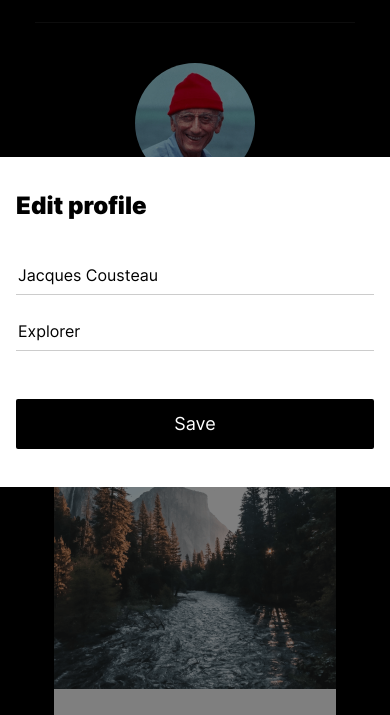
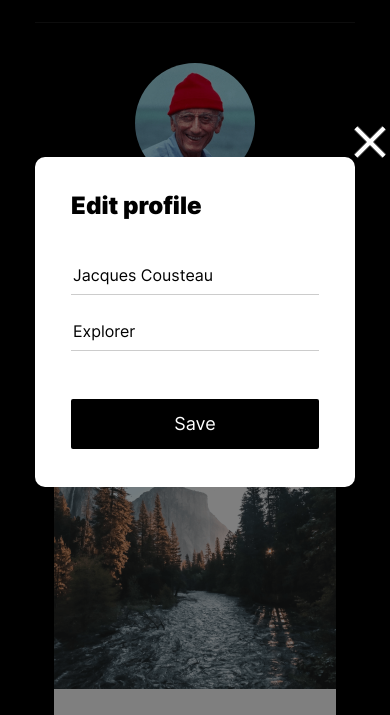
Before and after one commit to Tealii/web_project_4, a plain HTML site: page index.html in a window 390 px wide. Both pictures are taken after a click on the button 299 px from the left and 325 px from the top of the page. Shown: the part 100-815 px from the top of the page. Drawn offline with Linux system fonts and the light colour scheme.

Commit message:
feat: added functionality to form style: edited styles in profile section dealing with   different viewports and input values refactor: renamed some styles

```diff
--- a/blocks/photo-grid/__heart-icon/photo-grid__heart-icon.css
+++ b/blocks/photo-grid/__heart-icon/photo-grid__heart-icon.css
@@ -10,6 +10,6 @@
   height: 18px;
 }
 
-.photo-grid__heart-icon:hover {
+/* .photo-grid__heart-icon:hover {
   opacity: .8;
-}
+} */
--- a/blocks/profile-info/__subtitle/profile-info__subtitle.css
+++ b/blocks/profile-info/__about/profile-info__about.css
@@ -1,4 +1,4 @@
-.profile-info__subtitle {
+.profile-info__about {
   font-size: 18px;
   line-height: 22px;
   color: #fff;
@@ -6,9 +6,9 @@
 }
 
 @media (max-width: 720px) {
-  .profile-info__subtitle {
+  .profile-info__about {
     font-size: 14px;
     line-height: 17px;
-    padding: 0;
+    padding: 0 12px 0 12px;
   }
 }
--- a/blocks/profile-info/__container/profile-info__container.css
+++ b/blocks/profile-info/__container/profile-info__container.css
@@ -2,7 +2,7 @@
   display: flex;
   flex-wrap: wrap;
   align-items: center;
-  padding: 0 154px 0 30px
+  padding: 0 142px 0 30px
 }
 
 @media (max-width: 960px) {
--- a/blocks/profile-info/__edit-btn/profile-info__edit-btn.css
+++ b/blocks/profile-info/__edit-btn/profile-info__edit-btn.css
@@ -8,6 +8,7 @@
   box-sizing: border-box;
   border: 1px solid #fff;
   padding: 7px;
+  margin-right: 12px;
 }
 
 .profile-info__edit-btn:hover {
@@ -18,6 +19,6 @@
   .profile-info__edit-btn {
     width: 18px;
     height: 18px;
-    padding: 5.25px;
+    padding: 5px;
   }
 }
--- a/blocks/profile-info/__title/profile-info__title.css
+++ b/blocks/profile-info/__name/profile-info__name.css
@@ -1,4 +1,4 @@
-.profile-info__title {
+.profile-info__name {
   font-size: 42px;
   font-weight: 400;
   line-height: 56px;
@@ -8,14 +8,14 @@
 }
 
 @media (max-width: 960px) {
-  .profile-info__title {
+  .profile-info__name {
     font-size: 28px;
   }
 }
 
 @media (max-width: 720px) {
-  .profile-info__title {
+  .profile-info__name {
     font-size: 22px;
-    padding-right: 17.25px;
+    padding-right: 18px;
   }
 }
--- a/blocks/profile-info/profile-info.css
+++ b/blocks/profile-info/profile-info.css
@@ -1,15 +1,13 @@
 @import url("./__container/profile-info__container.css");
-@import url("./__title/profile-info__title.css");
+@import url("./__name/profile-info__name.css");
 @import url("./__edit-btn/profile-info__edit-btn.css");
-@import url("./__subtitle/profile-info__subtitle.css");
+@import url("./__about/profile-info__about.css");
 
-.profile-info {
-  max-width: 428px;
-}
+
 
 @media (max-width: 720px) {
   .profile-info {
-    min-width: 280px;
+    max-width: 250px;
     min-height: 66px;
   }
 }
--- a/index.html
+++ b/index.html
@@ -30,9 +30,9 @@
               in a light blue button up and red beanie cap">
 
         <div class="profile-info profile-info__container">
-          <h1 class="profile-info__title">Jacques Cousteau</h1>
+          <h1 class="profile-info__name">Jacques Cousteau</h1>
           <button class="profile-info__edit-btn"></button>
-          <p class="profile-info__subtitle">Explorer</p>
+          <p class="profile-info__about">Explorer</p>
         </div>
 
         <button class="profile__add-button"></button>
@@ -125,9 +125,9 @@
         <button class="modal__exit-btn"></button>
         <p class="modal__header">Edit profile</p>
         <form class="modal__form">
-          <input class="modal__form-input" type="text" id="name" name="name" placeholder="Name" value="Jacques Cousteau" autocomplete="off">
-          <input class="modal__form-input" type="text" id="about-me" name="about-me" placeholder="About me" value="Explorer" autocomplete="off">
-          <button class="modal__form-button" type="submit">Save</button>
+          <input class="modal__form-name" type="text" id="name" name="name" placeholder="Name" value="Jacques Cousteau" autocomplete="off">
+          <input class="modal__form-about" type="text" id="about-me" name="about-me" placeholder="About me" value="Explorer" autocomplete="off">
+          <button class="modal__form-submit" type="submit">Save</button>
         </form>
       </div>
     </div>
--- a/pages/index.css
+++ b/pages/index.css
@@ -52,6 +52,12 @@
   cursor: pointer;
 }
 
+@media (max-width: 720px) {
+  .modal__exit-btn {
+    transform: translate(175px, -35px) rotate(45deg);
+  }
+}
+
 .modal__form-container {
   position: fixed;
   top: 50%;
@@ -66,6 +72,11 @@
   align-items: center;
 }
 
+@media (max-width: 720px) {
+  .modal__form-container {
+    width: 320px;
+  }
+}
 
 
 .modal__header {
@@ -84,7 +95,7 @@
   flex-direction: column;
 }
 
-.modal__form-input {
+.modal__form-name, .modal__form-about {
   height: 27px;
   border-style: none;
   margin-bottom: 29px;
@@ -93,7 +104,7 @@
   box-sizing: border-box;
 }
 
-.modal__form-button {
+.modal__form-submit {
   margin-top: 19px;
   height: 50px;
   background-color: #000;
--- a/script.js
+++ b/script.js
@@ -4,10 +4,31 @@ const modal = document.querySelector(".modal");
 
 const closeBtn = modal.querySelector(".modal__exit-btn");
 
+const saveBtn = modal.querySelector(".modal__form-submit")
+
+const form = modal.querySelector(".modal__form");
+
+
+// opening/closing modal
 editBtn.addEventListener("click", openCloseModal);
-
 closeBtn.addEventListener("click", openCloseModal);
+saveBtn.addEventListener("click", openCloseModal);
 
 function openCloseModal() {
   modal.classList.toggle("display-modal");
 }
+
+// form handler
+form.addEventListener("submit", formSubmit);
+
+function formSubmit(evt) {
+  evt.preventDefault();
+  let nameInput = modal.querySelector(".modal__form-name");
+  let aboutInput = modal.querySelector(".modal__form-about");
+
+  let name = document.querySelector(".profile-info__name");
+  let about = document.querySelector(".profile-info__about");
+
+  name.textContent = nameInput.value;
+  about.textContent = aboutInput.value;
+}
```
